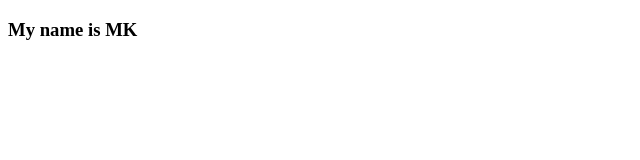
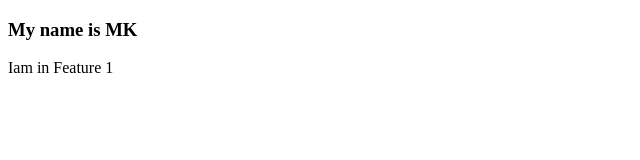
Before and after one commit to Mkdheer/localrepo, a plain HTML site: page index.html in a window 1280 px wide. Shown: the whole page, without its empty margins (0-640 px from the left). Drawn offline with Linux system fonts and the light colour scheme.

Commit message:
Chnage in feature 2

```diff
--- a/index.html
+++ b/index.html
@@ -7,5 +7,6 @@
 </head>
 <body>
     <h3>My name is MK</h3>
+    <p>Iam in Feature 1</p>
 </body>
 </html>
```
